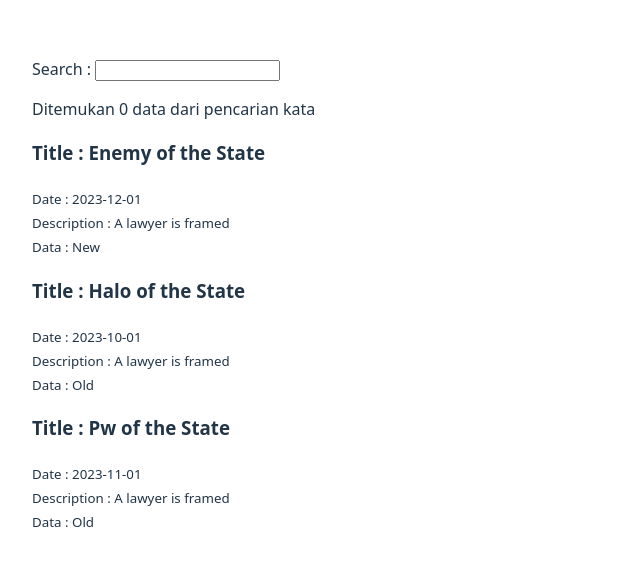
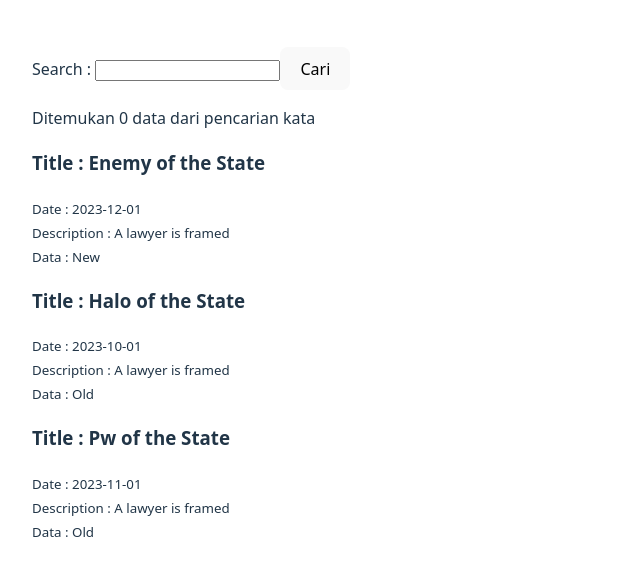
Before and after one commit to alwiranata/React-Basic, a React (Vite) app: page / in a window 1280 px wide. Shown: the part 105-680 px from the top of the page, without its empty margins (0-640 px from the left). Built offline with nearby package versions, Linux system fonts and the light colour scheme.

Commit message:
add : Onclick Methods

```diff
--- a/src/components/Search.jsx
+++ b/src/components/Search.jsx
@@ -1,18 +1,31 @@
 import {useState} from "react"
 const Search = (props) => {
+
 	const [search, setSearch] = useState("")
 
-	const handleSearch = (e) => {
-		setSearch(e.target.value)
-		props.onSearchChange(e.target.value)
+	const handleSearch = () => {
+		props.onSearchChange(search)
+	}
+
+	const handleEnter = (e) => {
+		if (e.key === "Enter") {
+			handleSearch()
+		}
 	}
 	return (
 		<>
 			<div>
-				Search : <input onChange={handleSearch} />
+				Search :{" "}
+				<input
+					onChange={(e) => setSearch(e.target.value)}
+					onKeyDown={handleEnter}
+				/>
+				<button onClick={handleSearch}>Cari</button>
 			</div>
 
-			<p>Ditemukan {props.total} data dari pencarian kata {search}</p>
+			<p>
+				Ditemukan {props.total} data dari pencarian kata {search}
+			</p>
 		</>
 	)
 }
```
